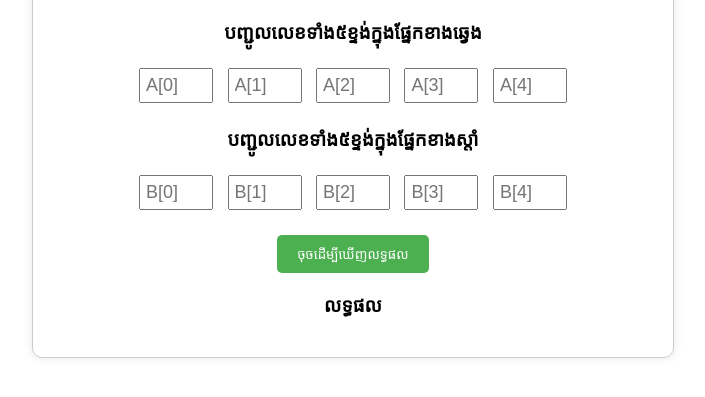
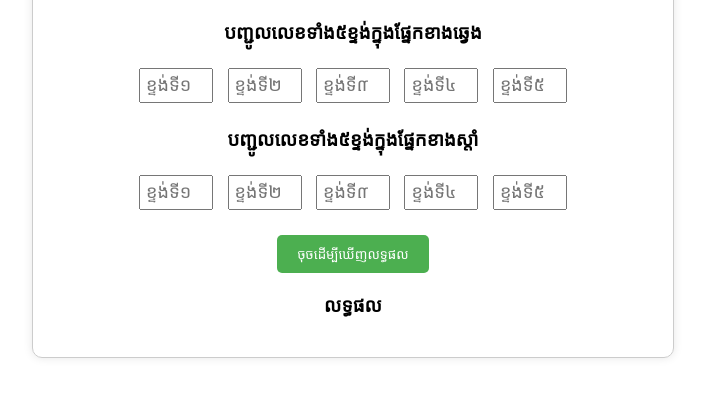
Before and after one commit to ratanaigc/matma, a plain HTML site: page index.html in a window 1280 px wide. Shown: the part 181-578 px from the top of the page, without its empty margins (287-992 px from the left). Drawn offline with Linux system fonts and the light colour scheme.

Commit message:
Update index.html

```diff
--- a/index.html
+++ b/index.html
@@ -15,21 +15,21 @@
         <!-- Input form for Array A -->
         <div>
             <h3>បញ្ជូលលេខទាំង៥ខ្ទង់ក្នុងផ្នែកខាងឆ្វេង</h3>
-            <input type="number" id="a0" placeholder="A[0]">
-            <input type="number" id="a1" placeholder="A[1]">
-            <input type="number" id="a2" placeholder="A[2]">
-            <input type="number" id="a3" placeholder="A[3]">
-            <input type="number" id="a4" placeholder="A[4]">
+            <input type="number" id="a0" placeholder="ខ្ទង់ទី១">
+            <input type="number" id="a1" placeholder="ខ្ទង់ទី២">
+            <input type="number" id="a2" placeholder="ខ្ទង់ទី៣">
+            <input type="number" id="a3" placeholder="ខ្ទង់ទី៤">
+            <input type="number" id="a4" placeholder="ខ្ទង់ទី៥">
         </div>
 
         <!-- Input form for Array B -->
         <div>
             <h3>បញ្ជូលលេខទាំង៥ខ្ទង់ក្នុងផ្នែកខាងស្ដាំ</h3>
-            <input type="number" id="b0" placeholder="B[0]">
-            <input type="number" id="b1" placeholder="B[1]">
-            <input type="number" id="b2" placeholder="B[2]">
-            <input type="number" id="b3" placeholder="B[3]">
-            <input type="number" id="b4" placeholder="B[4]">
+            <input type="number" id="b0" placeholder="ខ្ទង់ទី១">
+            <input type="number" id="b1" placeholder="ខ្ទង់ទី២">
+            <input type="number" id="b2" placeholder="ខ្ទង់ទី៣">
+            <input type="number" id="b3" placeholder="ខ្ទង់ទី៤">
+            <input type="number" id="b4" placeholder="ខ្ទង់ទី៥">
         </div>
 
         <!-- Button to Compare -->
```
